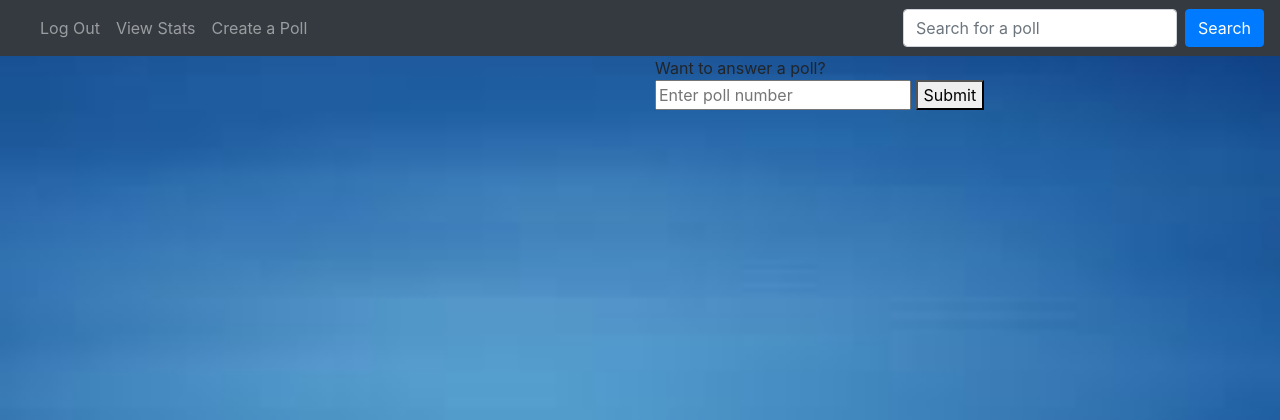
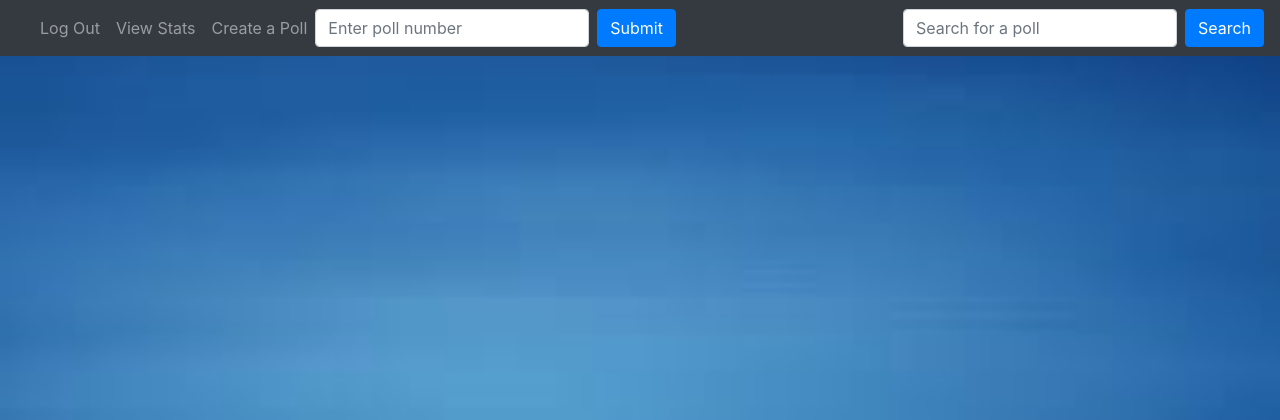
Before and after one commit to Terry-James/pollingsite, a PHP site: page /searchPoll.php in a window 1280 px wide. Shown: the top 420 px of the page. Run offline with PHP 8.4, Linux system fonts and the light colour scheme; the visitor is signed in with stand-in values (Sample User, id 1); data that the repository does not hold is empty.

Commit message:
corrected table color spacing

```diff
--- a/searchPoll.php
+++ b/searchPoll.php
@@ -39,7 +39,12 @@ if(!isset($_SESSION['email'])){
                 <li class="nav-item">
                     <a class="nav-link" href="createPoll.php">Create a Poll</a>
                 </li>
+                <form class="form-inline my-2 my-lg-0" method="POST" action="select.php">
+                <input class="form-control mr-sm-2" type="text" name="pollNumber" id="pollNumber" placeholder="Enter poll number " required>
+                 <button class="btn btn-primary my-2 my-sm-0" type="submit" id="abutton">Submit</button>
+                </form>
             </ul>
+
             <form class="form-inline my-2 my-lg-0" action="searchPoll.php" method="POST">
                 <input class="form-control mr-sm-2" name="search" type="text" placeholder="Search for a poll" aria-label="Search">
                 <button class="btn btn-primary my-2 my-sm-0" type="submit">Search</button>
@@ -65,8 +70,7 @@ if(!isset($_SESSION['email'])){
             $searching = ("SELECT pollQuestion,numofChoices, pollAnswer1, pollAnswer2, pollAnswer3, pollAnswer4, pollAnswer5, pollAnswer6, pollNum FROM polls WHERE pollQuestion LIKE '%$searchResult%'");
             $myQuery = mysqli_query($db,$searching);
             if (mysqli_num_rows($myQuery) > 0){
-                echo "<form id='submit' method='Post' action='select.php'>\n";
-                echo "<div style = 'top: 200pt; margin:0 auto; width: 825px; background-color: lightblue'>\n";
+                echo "<div style = 'top: 200pt; margin:0 auto; background-color: lightgreen'>\n";
                 echo "<table border = '1' style='border-color: white'>";
                 echo "<tr><th style ='padding: 25px; text-align: left'> Poll Question </th>
                     <th style ='padding: 15px; text-align: center'> Choice1 </th>
@@ -94,10 +98,7 @@ if(!isset($_SESSION['email'])){
         </div>
         </div>
         <div class="col-sm">
-            <form method="POST" action="select.php">
-            Want to answer a poll? <br><input type="text" name="pollNumber" id="pollNumber" placeholder="Enter poll number " required>
-            <button type="submit" id="abutton">Submit</button>
-            </form>
+
         </div>
     </div>
 </div>
```
